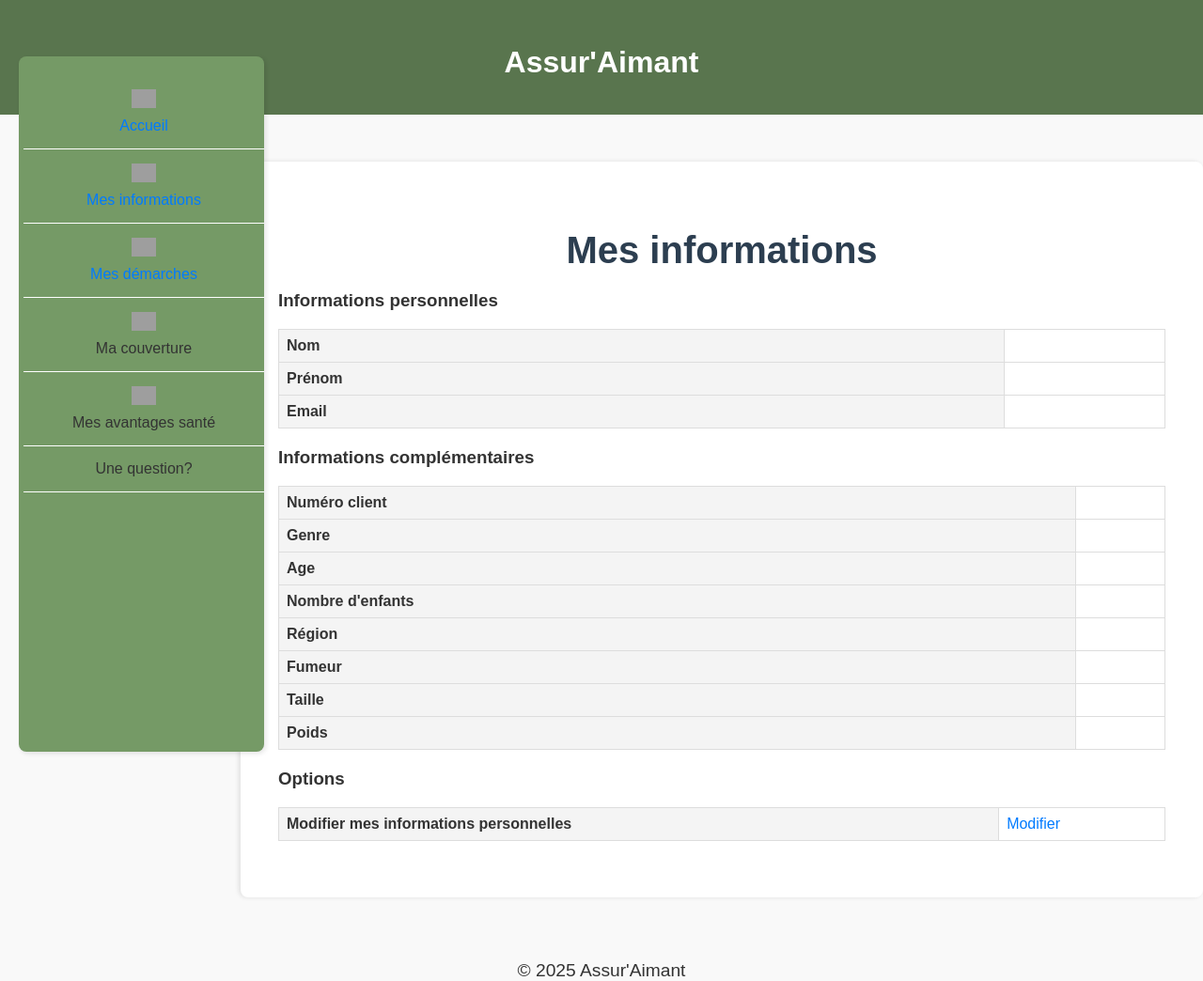
After one commit to NicoCasso/Application_Django_Prediction, a Django app: page /user_infos in a window 1280 px wide. The commit adds this page. Shown: the whole page at 94% size. Run offline with Django 5.2, Linux system fonts and the light colour scheme; lists and menus that the app fills with data are empty; grey boxes are pictures that could not be loaded.

Commit message:
add user.infos page

```diff
--- /dev/null
+++ b/MyApp/app/templates/app/user_infos.html
@@ -0,0 +1,119 @@
+{% extends 'base.html' %}
+
+{% load static %}
+
+{% block title %}Mes informations - Assur'Aimant{% endblock %}
+
+{% block content %}
+
+<!-- Sidebar Section -->
+<aside class="sidebar">
+    <div class="sidebar-content">
+        <div class="menu-item">
+            <a href="{% url 'app:home' %}">
+                <img src="{% static 'icon/home.png' %}" alt="Icône Accueil" height="20">
+                <span class="menu-text">Accueil</span>
+            </a>
+        </div>
+        <!-- Menu Items -->
+
+        <div class="menu-item">
+            <a href="{% url 'app:user_infos' %}">
+                <img src="{% static 'icon/user.png' %}" alt="Icône Mon profil" height="20">
+                <span class="menu-text">Mes informations</span>
+            </a>
+        </div>
+
+        <div class="menu-item">
+            <a href="{% url 'app:prediction' %}">
+                <img src="{% static 'icon/paper-plane.png' %}" alt="Icône Mes démarches" height="20">
+                <span class="menu-text">Mes démarches</span>
+            </a>
+        </div>
+
+        <div class="menu-item">
+            <img src="{% static 'icon/audit.png' %}" alt="Icône Ma couverture" height="20">
+            <span class="menu-text">Ma couverture</span>
+        </div>
+
+        <div class="menu-item">
+            <img src="{% static 'icon/star.png' %}" alt="Icône Mes avantages santé" height="20">
+            <span class="menu-text">Mes avantages santé</span>
+        </div>
+
+        <div class="menu-item">
+            <span class="menu-text">Une question?</span>
+        </div>
+    </div>
+</aside>
+
+<div class="main-container">
+    <!-- Contenu principal -->
+    <div class="content">
+        <h1 class="title">Mes informations</h1>
+        <!-- Informations personnelles -->
+        <h3>Informations personnelles</h3>
+        <table>
+            <tr>
+                <th>Nom</th>
+                <td> </td>
+            </tr>
+            <tr>
+                <th>Prénom</th>
+                <td> </td>
+            </tr>
+
+            <tr>
+                <th>Email</th>
+                <td> </td>
+            </tr>
+        </table>
+
+        <!-- Informations pour les charges -->
+        <h3>Informations complémentaires</h3>
+        <table>
+            <tr>
+                <th>Numéro client</th>
+                <td> </td>
+            </tr>
+            <tr>
+                <th>Genre</th>
+                <td> </td>
+            </tr>
+            <tr>
+                <th>Age</th>
+                <td> </td>
+            </tr>
+            <tr>
+                <th>Nombre d'enfants</th>
+                <td> </td>
+            </tr>
+            <tr>
+                <th>Région</th>
+                <td> </td>
+            </tr>
+            <tr>
+                <th>Fumeur</th>
+                <td> </td>
+            </tr>
+            <tr>
+                <th>Taille</th>
+                <td> </td>
+            </tr>
+            <tr>
+                <th>Poids</th>
+                <td> </td>
+            </tr>
+        </table>
+
+        <!-- Options -->
+        <h3>Options</h3>
+        <table>
+            <tr>
+                <th>Modifier mes informations personnelles</th>
+                <td><a href="/modifier-infos-personnelles">Modifier</a></td>
+            </tr>
+        </table>
+    </div>
+</div>
+{% endblock %}
--- a/MyApp/static/style.css
+++ b/MyApp/static/style.css
@@ -232,3 +232,31 @@ body {
     background-color: rgba(0, 0, 0, 0.5);
     z-index: 2;
 }
+
+/* Table styles */
+
+table {
+    width: 100%;
+    border-collapse: collapse;
+    margin-bottom: 20px;
+}
+
+th, td {
+    border: 1px solid #ddd;
+    padding: 8px;
+    text-align: left;
+}
+
+th {
+    background-color: #f4f4f4;
+    font-weight: bold;
+}
+
+a {
+    color: #007bff;
+    text-decoration: none;
+}
+
+a:hover {
+    text-decoration: underline;
+}
```
